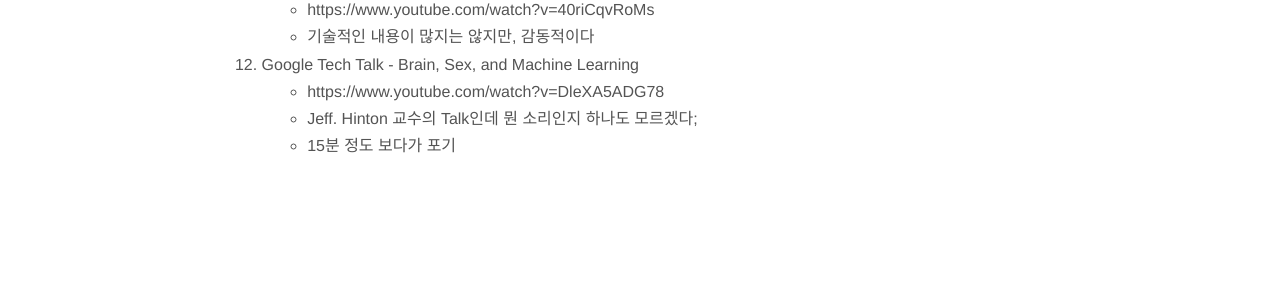
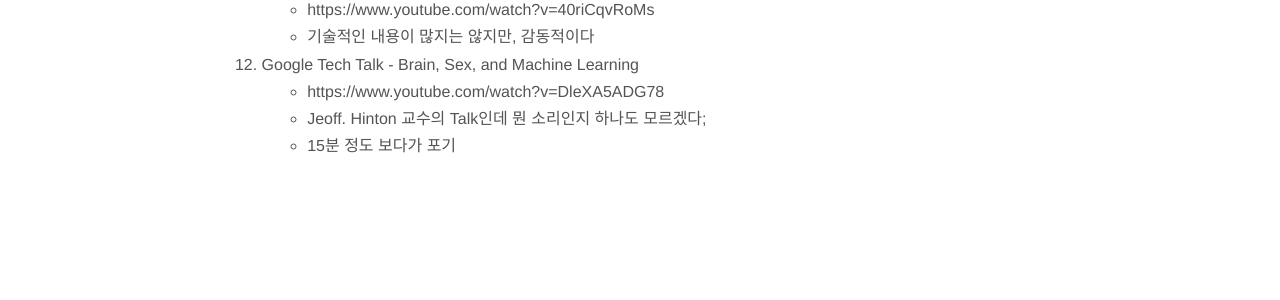
Before and after one commit to jason-heo/jason-heo.github.io, a Jekyll site: the page built from _posts/2015-09-19-ml-materials.md, in a window 1280 px wide. Shown: the part 1353-1653 px from the top of the page. Built offline with Jekyll 4.4.1, drawn with Linux system fonts in a browser that asks for light colours; Markdown is read by kramdown in place of the engine named in the settings; comment, search, counter and statistics services are not loaded.

Commit message:
Update 2015-09-19-ml-materials.md

```diff
--- a/_posts/2015-09-19-ml-materials.md
+++ b/_posts/2015-09-19-ml-materials.md
@@ -44,5 +44,5 @@
     - 기술적인 내용이 많지는 않지만, 감동적이다
 1. Google Tech Talk - Brain, Sex, and Machine Learning
     - https://www.youtube.com/watch?v=DleXA5ADG78
-    - Jeff. Hinton 교수의 Talk인데 뭔 소리인지 하나도 모르겠다;
+    - Jeoff. Hinton 교수의 Talk인데 뭔 소리인지 하나도 모르겠다;
     - 15분 정도 보다가 포기
```
